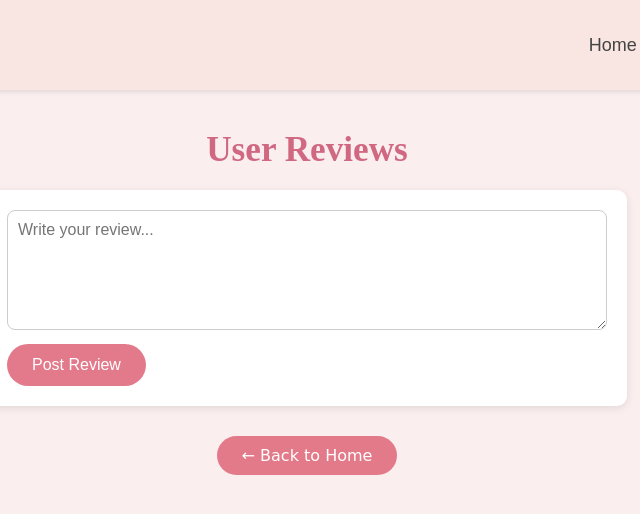
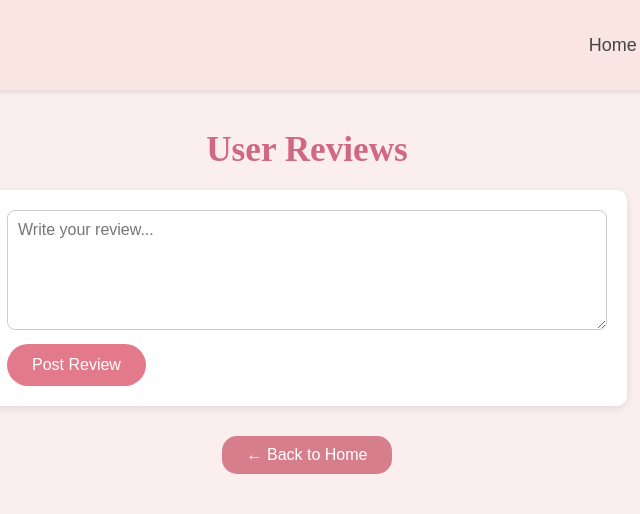
Before and after one commit to Arpitgoyal1306/HerHealth, a plain HTML site: page comment.html in a window 1280 px wide. Shown: the full height of the page, 333-973 px from the left. Drawn offline with Linux system fonts and the light colour scheme.

Commit message:
some changes

```diff
--- a/comment.css
+++ b/comment.css
@@ -142,14 +142,14 @@ h1 {
 
 .home-btn {
     display: inline-block;
-    background-color: rgb(227, 122, 137);
+    background-color: rgb(214, 126, 139);
     color: white;
     text-decoration: none;
     padding: 10px 25px;
-    border-radius: 25px;
+    border-radius: 15px;
     font-size: 1rem;
     cursor: pointer;
-    font-family: "Delius", cursive;
+    font-family: 'Fuzzy Bubbles', sans-serif;
     transition: all 0.3s ease;
 }
 
```
